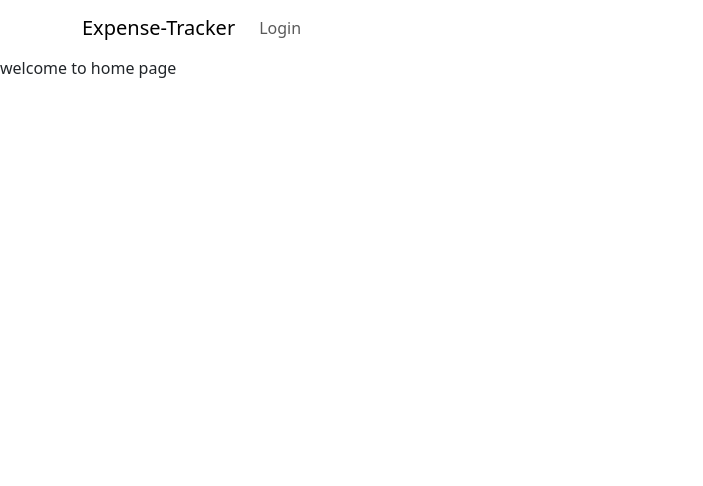
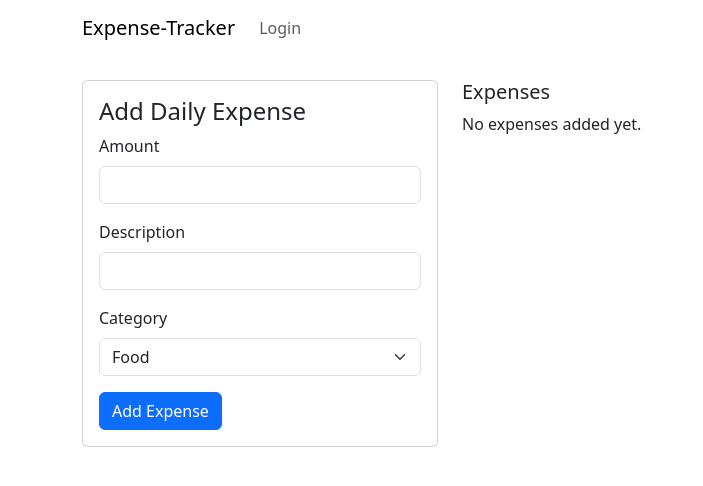
Before and after one commit to Tiwari0808/react-expense-tracker-firebase, a React (Vite) app: page / in a window 1280 px wide. Shown: the top 486 px of the page, without its empty margins (0-703 px from the left). Built offline with nearby package versions, Linux system fonts and the light colour scheme.

Commit message:
Added daily expense form and display feature (visible after login)

```diff
--- a/src/pages/HomePage.jsx
+++ b/src/pages/HomePage.jsx
@@ -1,9 +1,111 @@
-import React from 'react'
+import React, { useState } from "react";
+import {
+  Form,
+  Button,
+  Card,
+  ListGroup,
+  Container,
+  Row,
+  Col,
+} from "react-bootstrap";
 
 const HomePage = () => {
+  const [amount, setAmount] = useState("");
+  const [description, setDescription] = useState("");
+  const [category, setCategory] = useState("Food");
+  const [expenses, setExpenses] = useState([]);
+
+  const submitHandler = (e) => {
+    e.preventDefault();
+    const newExpense = {
+      id: Math.random().toString(),
+      amount,
+      description,
+      category,
+    };
+    setExpenses((prev) => [...prev, newExpense]);
+    setAmount("");
+    setDescription("");
+    setCategory("Food");
+  };
+
   return (
-    <div>welcome to home page</div>
-  )
-}
+    <Container>
+      <Row>
+        <Col lg={4}>
+          <Card className="p-3 mt-4">
+            <h4>Add Daily Expense</h4>
+            <Form onSubmit={submitHandler}>
+              <Form.Group className="mb-3" controlId="expenseAmount">
+                <Form.Label>Amount</Form.Label>
+                <Form.Control
+                  type="number"
+                  required
+                  value={amount}
+                  onChange={(e) => setAmount(e.target.value)}
+                />
+              </Form.Group>
 
-export default HomePage
+              <Form.Group className="mb-3" controlId="expenseDescription">
+                <Form.Label>Description</Form.Label>
+                <Form.Control
+                  type="text"
+                  required
+                  value={description}
+                  onChange={(e) => setDescription(e.target.value)}
+                />
+              </Form.Group>
+
+              <Form.Group className="mb-3" controlId="expenseCategory">
+                <Form.Label>Category</Form.Label>
+                <Form.Select
+                  value={category}
+                  onChange={(e) => setCategory(e.target.value)}>
+                  <option>Food</option>
+                  <option>Petrol</option>
+                  <option>Salary</option>
+                  <option>Entertainment</option>
+                  <option>Others</option>
+                </Form.Select>
+              </Form.Group>
+
+              <Button type="submit">Add Expense</Button>
+            </Form>
+
+          </Card>
+        </Col>
+        <Col lg={6}>
+        <h5 className="mt-4">Expenses</h5>
+            {expenses.length === 0 ? (
+              <p>No expenses added yet.</p>
+            ) : (
+              <ListGroup>
+                {expenses.map((exp) => (
+                  <ListGroup.Item key={exp.id}>
+                    ₹{exp.amount} - {exp.description} ({exp.category})
+                  </ListGroup.Item>
+                ))}
+              </ListGroup>
+            )}
+        </Col>
+      </Row>
+    </Container>
+  );
+};
+
+export default HomePage; // import React from 'react'
+// import { Col, Container, Row } from 'react-bootstrap'
+
+// const HomePage = () => {
+//   return (
+//     <Container>
+//       <Row>
+//         <Col>
+//           <h2>Welcome to Expense-Tracker </h2>
+//         </Col>
+//       </Row>
+//     </Container>
+//   )
+// }
+
+// export default HomePage
```
